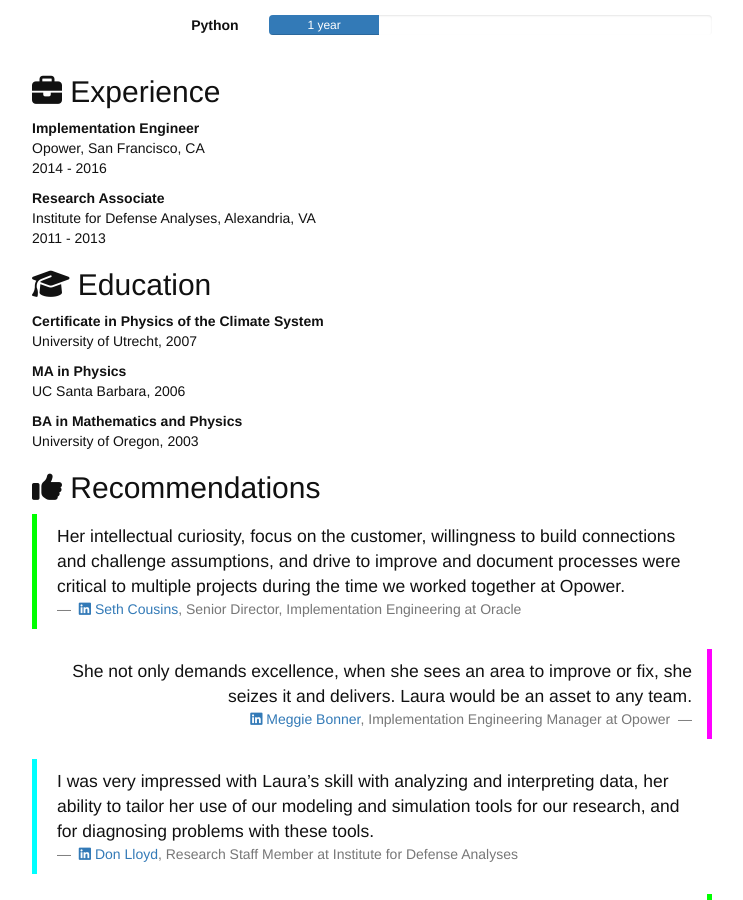
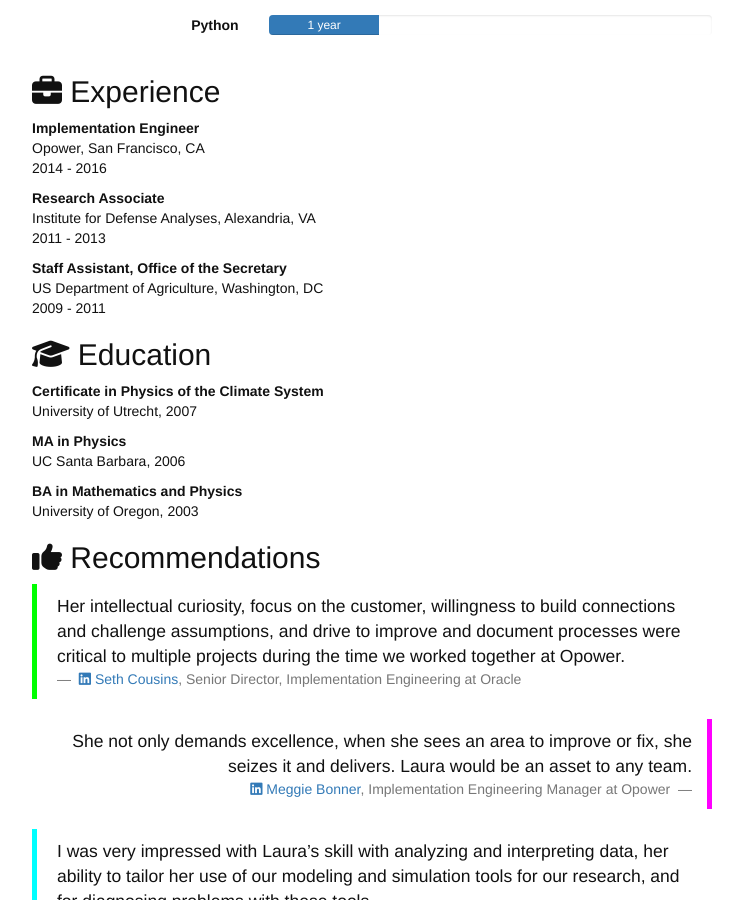
Before and after one commit to lmelling/lmelling.github.io, a Jekyll site: the page built from _pages/cv.md, in a window 1280 px wide and 900 px high, scrolled down 380 px. Shown: the whole window, without its empty margins (268-1011 px from the left). Built offline with Jekyll 4.4.1, drawn with Linux system fonts in a browser that asks for light colours; nearby versions of some CDN libraries; part of the change alters nothing that is shown.

Commit message:
add experience

```diff
--- a/_data/cv.yml
+++ b/_data/cv.yml
@@ -21,6 +21,17 @@ experience:
       - Wrote R scripts to prepare inputs and post-process outputs into products for publication.
       - Provided descriptive and quantitative summaries for formal reports.
 
+  - company: US Department of Agriculture
+    title: Staff Assistant, Office of the Secretary
+    location: Washington, DC
+    start_date: 2009
+    end_date: 2011
+    description: Coordinated implementation of sustainability agreement with the Innovation Center for US Dairy and joint USDA-EPA AgStar program to promote on-farm energy production and energy efficiency.
+    accomplishments:
+      - Compiled weekly and ad-hoc project status reports for the White House.
+      - Automated tasks and improved efficiency via Visual Basic macros.
+      - Earned award recognizing excellence in service to USDA's mission.
+
 education:
   - school: University of Oregon
     degree_year: 2003
@@ -37,8 +48,6 @@ education:
     degree_type: Certificate
     degree_field: Physics of the Climate System
 
-publications:
-
 skills:
   - title: Linux/Mac OS
     years: 4
@@ -54,3 +63,5 @@ skills:
     years: 2
   - title: Python
     years: 1
+
+publications:
```
